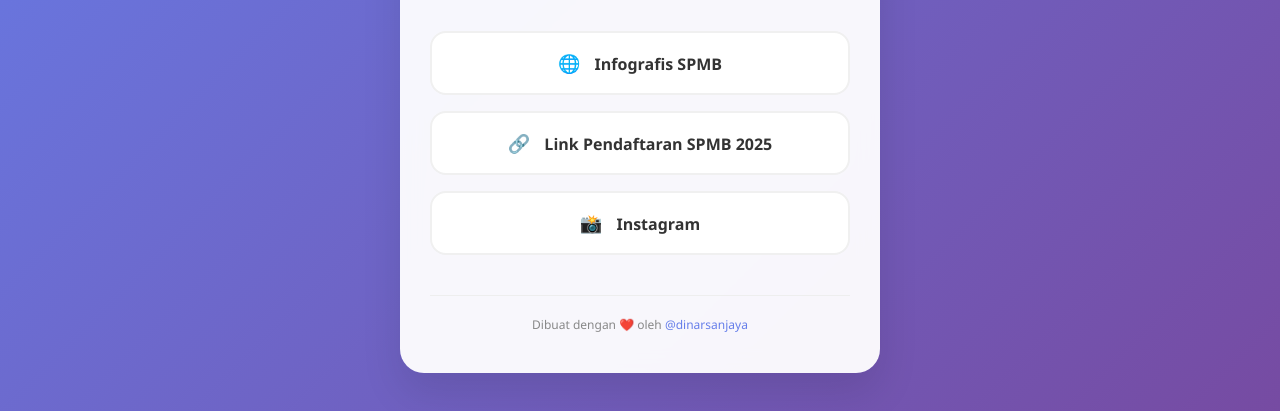
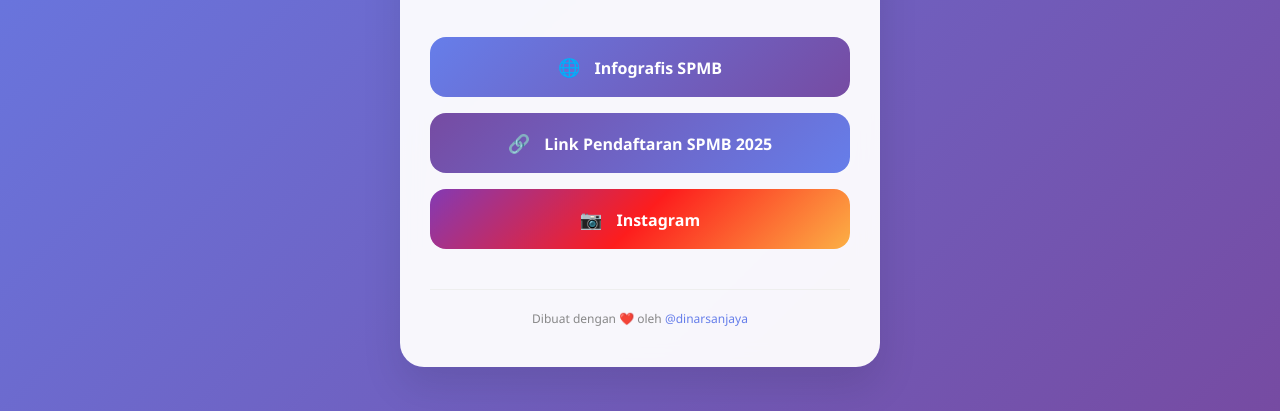
Before and after one commit to dinarsanjaya/SPMB, a plain HTML site: page index.html in a window 1280 px wide. Shown: the part 389-800 px from the top of the page. Drawn offline with Linux system fonts and the light colour scheme.

Commit message:
Update index.html

```diff
--- a/index.html
+++ b/index.html
@@ -3,40 +3,74 @@
 <head>
     <meta charset="UTF-8">
     <meta name="viewport" content="width=device-width, initial-scale=1.0">
+    <meta name="description" content="SPMB SMKN 1 SUKABUMI KOTA SUKABUMI - Portal Informasi Penerimaan Peserta Didik Baru">
     <title>SPMB SMKN 1 SUKABUMI KOTA SUKABUMI</title>
+    <link rel="stylesheet" href="assets/style.css">
     <style>
-        * { margin: 0; padding: 0; box-sizing: border-box; }
-        body { font-family: 'Segoe UI', Tahoma, Geneva, Verdana, sans-serif;
-               background: linear-gradient(135deg, #667eea 0%, #764ba2 100%);
-               min-height: 100vh; display: flex; align-items: center;
-               justify-content: center; padding: 20px; }
-        .container { max-width: 480px; width: 100%;
-                    background: rgba(255, 255, 255, 0.95);
-                    backdrop-filter: blur(10px); border-radius: 24px;
-                    padding: 40px 30px; box-shadow: 0 20px 40px rgba(0, 0, 0, 0.1);
-                    text-align: center; }
+        body {
+            font-family: 'Segoe UI', Tahoma, Geneva, Verdana, sans-serif;
+            background: linear-gradient(135deg, #667eea 0%, #764ba2 100%);
+            min-height: 100vh;
+            display: flex;
+            align-items: center;
+            justify-content: center;
+            padding: 20px;
+        }
+        .container {
+            max-width: 480px;
+            width: 100%;
+            background: rgba(255, 255, 255, 0.95);
+            backdrop-filter: blur(10px);
+            border-radius: 24px;
+            padding: 40px 30px;
+            box-shadow: 0 20px 40px rgba(0, 0, 0, 0.1);
+            text-align: center;
+        }
         .profile-section { margin-bottom: 40px; }
-        .avatar { width: 120px; height: 120px; border-radius: 50%;
-                 border: 4px solid #fff; box-shadow: 0 8px 24px rgba(0, 0, 0, 0.15);
-                 margin: 0 auto 20px; background: linear-gradient(135deg, #667eea, #764ba2);
-                 display: flex; align-items: center; justify-content: center;
-                 font-size: 48px; color: white; overflow: hidden; }
+        .avatar {
+            width: 120px;
+            height: 120px;
+            border-radius: 50%;
+            border: 4px solid #fff;
+            box-shadow: 0 8px 24px rgba(0, 0, 0, 0.15);
+            margin: 0 auto 20px;
+            background: linear-gradient(135deg, #667eea, #764ba2);
+            display: flex;
+            align-items: center;
+            justify-content: center;
+            font-size: 48px;
+            color: white;
+            overflow: hidden;
+        }
         .avatar img { width: 100%; height: 100%; object-fit: cover; border-radius: 50%; }
         .name { font-size: 28px; font-weight: 700; color: #333; margin-bottom: 8px; }
         .bio { font-size: 16px; color: #666; line-height: 1.5; margin-bottom: 10px; }
-        .location { font-size: 14px; color: #888; display: flex;
-                   align-items: center; justify-content: center; gap: 5px; }
+        .location { font-size: 14px; color: #888; display: flex; align-items: center; justify-content: center; gap: 5px; }
         .links-section { display: flex; flex-direction: column; gap: 16px; }
-        .link-item { display: block; padding: 18px 24px; background: #fff;
-                    border: 2px solid #f0f0f0; border-radius: 16px;
-                    text-decoration: none; color: #333; font-weight: 600;
-                    font-size: 16px; transition: all 0.3s ease; position: relative;
-                    overflow: hidden; }
-        .link-item:hover { transform: translateY(-2px); border-color: #667eea;
-                         box-shadow: 0 8px 24px rgba(102, 126, 234, 0.2); }
-        .link-icon { margin-right: 10px; font-size: 18px; }
-        .footer { margin-top: 40px; padding-top: 20px; border-top: 1px solid #eee;
-                font-size: 12px; color: #888; }
+        .link-item {
+            display: block;
+            padding: 18px 24px;
+            background: #fff;
+            border: 2px solid #f0f0f0;
+            border-radius: 16px;
+            text-decoration: none;
+            color: #333;
+            font-weight: 600;
+            font-size: 16px;
+            transition: all 0.3s ease;
+            position: relative;
+            overflow: hidden;
+        }
+        .link-item:hover {
+            transform: translateY(-2px);
+            border-color: #667eea;
+            box-shadow: 0 8px 24px rgba(102, 126, 234, 0.2);
+        }
+        .link-item.link-instagram { background: linear-gradient(135deg, #833ab4, #fd1d1d, #fcb045); color: white; border: none; }
+        .link-item.link-blue { background: linear-gradient(135deg, #667eea, #764ba2); color: white; border: none; }
+        .link-item.link-purple { background: linear-gradient(135deg, #764ba2, #667eea); color: white; border: none; }
+        .link-btn-icon { margin-right: 10px; font-size: 18px; }
+        .footer { margin-top: 40px; padding-top: 20px; border-top: 1px solid #eee; font-size: 12px; color: #888; }
         .footer a { color: #667eea; text-decoration: none; }
         .footer a:hover { text-decoration: underline; }
         @media (max-width: 480px) {
@@ -50,30 +84,23 @@
     <div class="container">
         <div class="profile-section">
             <div class="avatar">
-                <img src="https://i.imgur.com/7GKBawW.png" alt="Profile">
+                <img src="https://i.imgur.com/7GKBawW.png" alt="Logo SMKN 1 Sukabumi">
             </div>
             <div class="name">SPMB SMKN 1 SUKABUMI KOTA SUKABUMI</div>
-            <div class="bio">INFORMASI SEPUTAR SPMB SMKN 1 SUKABUMI KOTA SUKABUMI
-</div>
+            <div class="bio">INFORMASI SEPUTAR SPMB SMKN 1 SUKABUMI KOTA SUKABUMI</div>
             <div class="location">📍 Sukabumi, Indonesia</div>
         </div>
-
         <div class="links-section">
-
-            <a href="https://drive.google.com/file/d/1D75sgzggBWWjIGApDjJxvBGEZ-P6SpJg/view" class="link-item website" target="_blank">
-                <span class="link-icon">🌐</span>
-                Infografis SPMB
+            <a href="https://drive.google.com/file/d/1D75sgzggBWWjIGApDjJxvBGEZ-P6SpJg/view" class="link-item link-blue" target="_blank">
+                <span class="link-btn-icon">🌐</span> Infografis SPMB
             </a>
-            <a href="https://spmb.jabarprov.go.id/" class="link-item website" target="_blank">
-                <span class="link-icon">🔗</span>
-                Link Pendaftaran SPMB 2025
+            <a href="https://spmb.jabarprov.go.id/" class="link-item link-purple" target="_blank">
+                <span class="link-btn-icon">🔗</span> Link Pendaftaran SPMB 2025
             </a>
-            <a href="https://www.instagram.com/smkn1_kotasukabumi/" class="link-item instagram" target="_blank">
-                <span class="link-icon">📸</span>
-                Instagram
+            <a href="https://www.instagram.com/smkn1_kotasukabumi/" class="link-item link-instagram" target="_blank">
+                <span class="link-btn-icon">📷</span> Instagram
             </a>
         </div>
-
         <div class="footer">
             <p>Dibuat dengan ❤️ oleh <a href="https://instagram.com/dinarsanjaya" target="_blank">@dinarsanjaya</a></p>
         </div>
```
